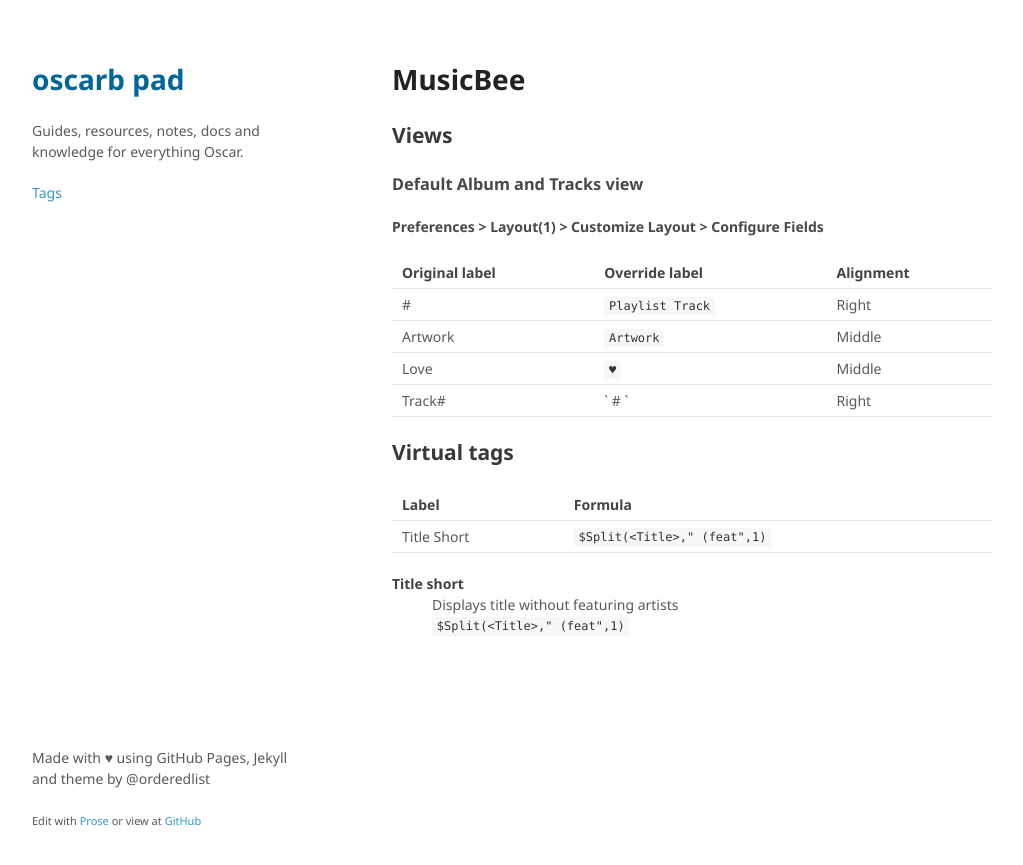
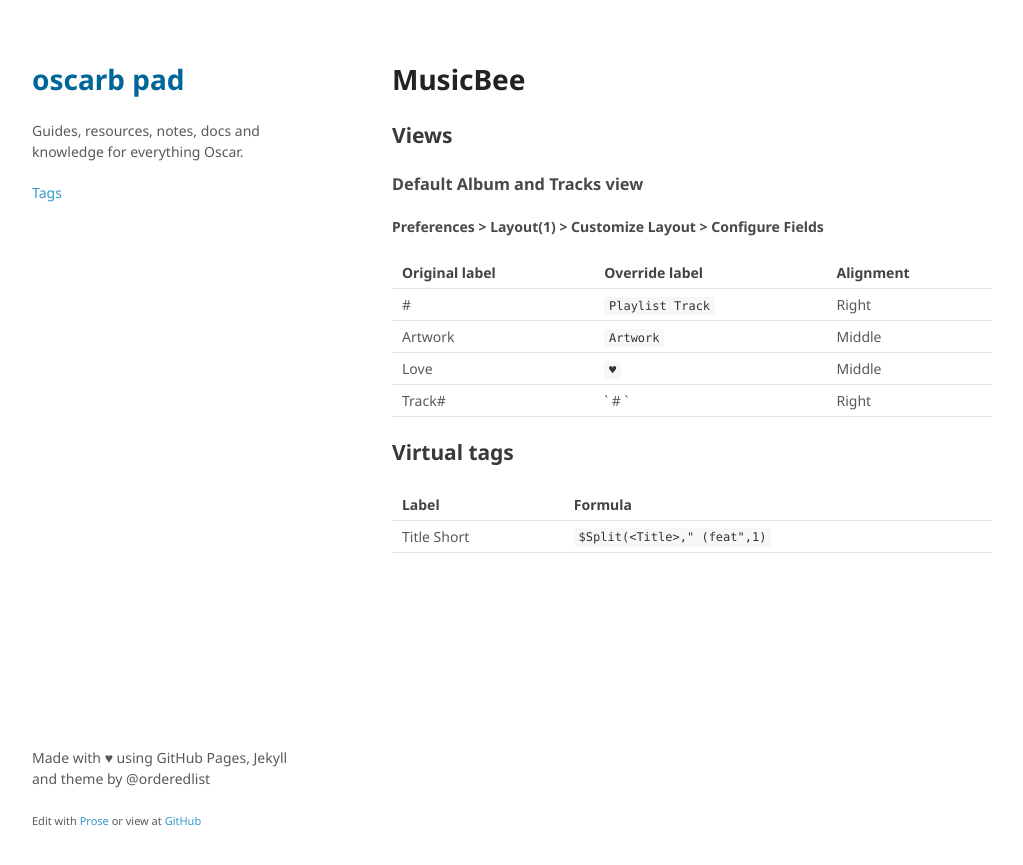
Before and after one commit to oscarb/pad, a Jekyll site: the page built from _docs/musicbee.md, in a window 1280 px wide. Shown: the top 865 px of the page, without its empty margins (128-1151 px from the left). Built offline with Jekyll 4.4.1, drawn with Linux system fonts in a browser that asks for light colours.

Commit message:
Updated musicbee.md

```diff
--- a/_docs/musicbee.md
+++ b/_docs/musicbee.md
@@ -24,12 +24,5 @@ Track#         | ` # `            | Right
 ## Virtual tags
 
 Label | Formula
-------|---------|---------------------------
-Title Short | `$Split(<Title>," (feat",1)`
-
-
-
-
-Title short
-: Displays title without featuring artists
-  `$Split(<Title>," (feat",1)`
+------|------------------------------------
+Title Short     | `$Split(<Title>," (feat",1)`
```
